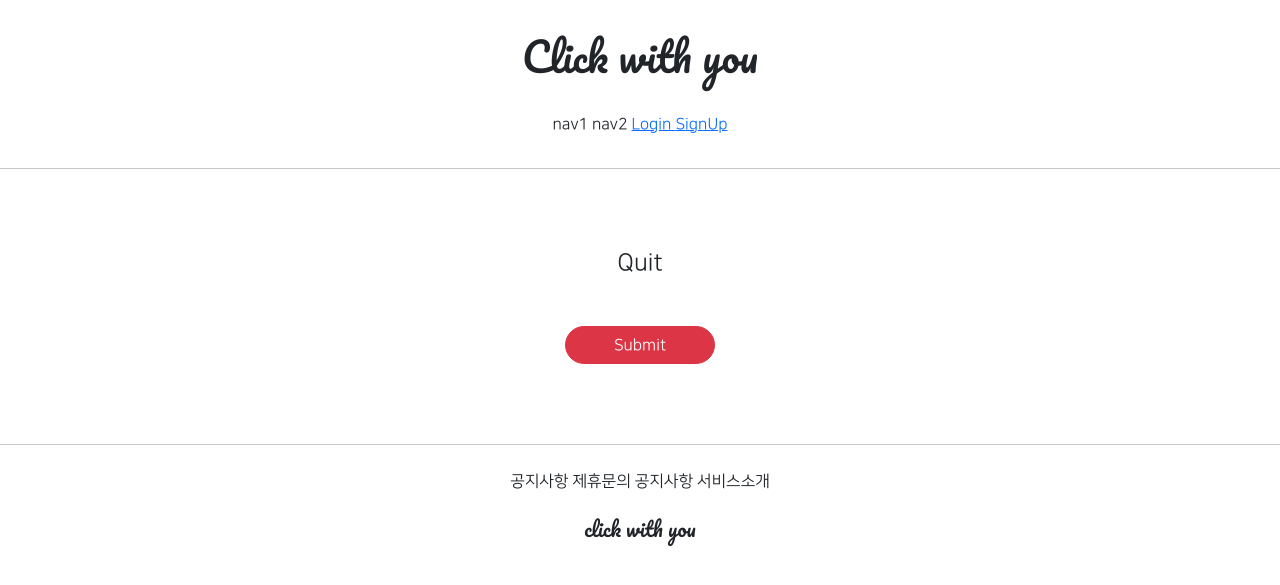
After one commit to solahyun/Hackathon_gis, a Django app: page /accounts/delete/1 in a window 1280 px wide. The commit adds this page. Shown: the top 585 px of the page. Run offline with Django 3.2, Linux system fonts and the light colour scheme; tables that the repository leaves empty hold one stand-in row (values such as "Sample post"); parts of the project's set-up code (start-up, migrations or seed data) failed here and were passed over; some libraries are stand-ins or nearby versions.

Commit message:
21/07/20 Tue commit 3

```diff
--- /dev/null
+++ b/accountapp/templates/accountapp/delete.html
@@ -0,0 +1,21 @@
+{% extends 'base.html' %}
+
+{% block content %}
+
+    <div class="text-center mw-500 m-auto">
+        <div class="m-5">
+            <h4> Quit </h4>
+        </div>
+        <div>
+            <form action="{% url 'accountapp:delete' pk=target_user.pk %}" method="post">
+                {% csrf_token %}
+
+                <div class="m-5">
+                    <input type="submit"
+                       class="btn btn-danger rounded-pill px-5">
+                </div>
+            </form>
+        </div>
+    </div>
+
+{% endblock %}
--- a/accountapp/templates/accountapp/detail.html
+++ b/accountapp/templates/accountapp/detail.html
@@ -8,13 +8,17 @@
         </div>
         <div>
             {{ target_user.date_joined }}
-            {{ target_user.first_name }}
         </div>
         <div>
             <a href="{% url 'accountapp:update' pk=target_user.pk %}">
                 Update Info
             </a>
         </div>
+        <div>
+            <a href="{% url 'accountapp:delete' pk=target_user.pk %}">
+                Quit
+            </a>
+        </div>
     </div>
 
 {% endblock %}
--- a/accountapp/urls.py
+++ b/accountapp/urls.py
@@ -1,6 +1,6 @@
 from django.contrib.auth.views import LoginView, LogoutView
 from django.urls import path
-from accountapp.views import hello_world, AccountCreateView, AccountDetailView, AccountUpdateView
+from accountapp.views import hello_world, AccountCreateView, AccountDetailView, AccountUpdateView, AccountDeleteView
 
 app_name = 'accountapp'
 
@@ -16,4 +16,6 @@ urlpatterns = [
     path('detail/<int:pk>', AccountDetailView.as_view(), name='detail'),
 
     path('update/<int:pk>', AccountUpdateView.as_view(), name='update'),
+
+    path('delete/<int:pk>', AccountDeleteView.as_view(), name='delete'),
 ]
--- a/accountapp/views.py
+++ b/accountapp/views.py
@@ -5,7 +5,7 @@ from django.shortcuts import render
 
 # Create your views here.
 from django.urls import reverse, reverse_lazy
-from django.views.generic import CreateView, DetailView, UpdateView
+from django.views.generic import CreateView, DetailView, UpdateView, DeleteView
 
 from accountapp.models import NewModel
 
@@ -45,3 +45,10 @@ class AccountUpdateView(UpdateView):
     context_object_name = 'target_user'
     success_url = reverse_lazy('accountapp:hello_world')
     template_name = 'accountapp/update.html'
+
+
+class AccountDeleteView(DeleteView):
+    model = User
+    context_object_name = 'target_user'
+    success_url = reverse_lazy('accountapp:hello_world')
+    template_name = 'accountapp/delete.html'
```
